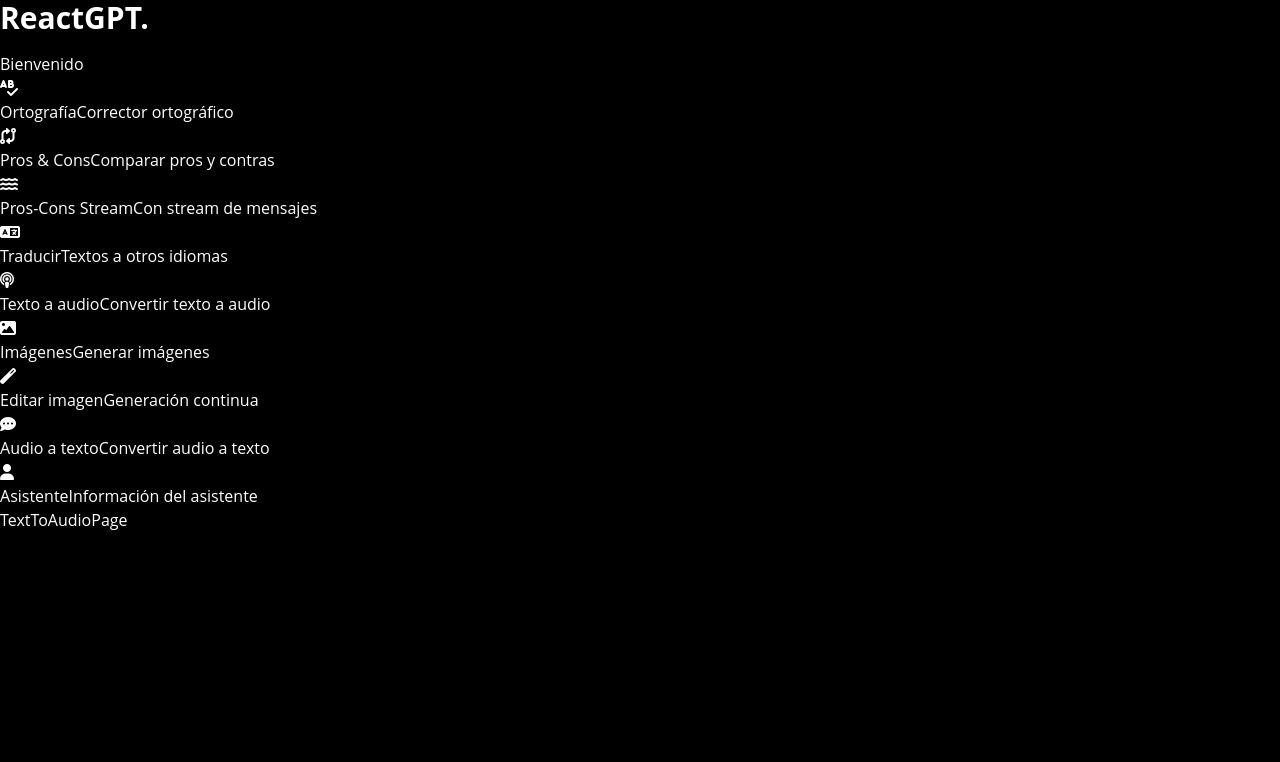
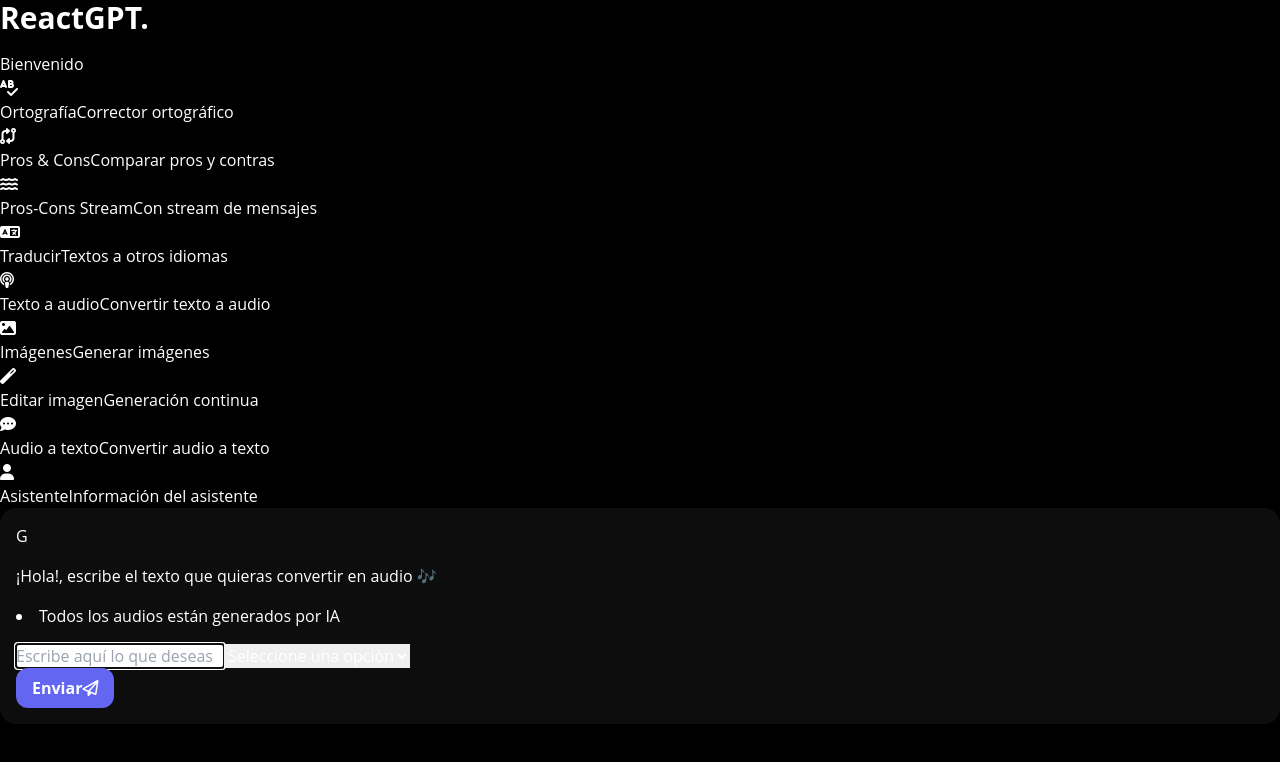
Before and after one commit to ObedSAGA/react-gpt, a React (Vite) app: page /text-to-audio in a window 1280 px wide. Shown: the top 762 px of the page. Built offline with nearby package versions, Linux system fonts and the light colour scheme.

Commit message:
Add text to audio feature

```diff
--- a/src/core/use-cases/index.ts
+++ b/src/core/use-cases/index.ts
@@ -3,3 +3,4 @@ export * from './pros-cons-use-case';
 export * from './pros-cons.stream-use-case';
 export * from './pros-cons.stream-generator-use-case';
 export * from './translate-text.use-case';
+export * from './texto-to-audio-use-case';
--- /dev/null
+++ b/src/core/use-cases/texto-to-audio-use-case.ts
@@ -0,0 +1,38 @@
+
+
+export const textToAudioUseCase = async (prompt: string, voice: string) => {
+
+
+    console.log(voice);
+
+
+    try {
+        const resp = await fetch(`${import.meta.env.VITE_GPT_API}/text-to-audio`, {
+            method: 'POST',
+            headers: {
+                'Content-Type': 'application/json',
+            },
+            body: JSON.stringify({prompt, voice})
+
+        });
+
+        if(!resp.ok) throw new Error('No se pudo realizar la generación de audio');
+
+        const audioFile = await resp.blob();
+        const audioUrl = URL.createObjectURL(audioFile);
+        // console.log(audioUrl);
+
+
+        return {
+            ok: true,
+            audioUrl,
+            message: prompt
+        }
+    } catch (error) {
+        return {
+            ok: false,
+            message: 'No se pudo generar el audio'
+        }
+    }
+
+}
--- /dev/null
+++ b/src/presentation/components/chat-bubbles/GptMessageAudio.tsx
@@ -0,0 +1,30 @@
+import Markdown from "react-markdown"
+
+interface Props {
+    text: string
+    audioUrl: string
+}
+
+
+export const GptMessageAudio = ({text, audioUrl}:Props) => {
+  return (
+    <div className="col-start-1 col-end-8 p-3 rounded-lg fade-in">
+        <div className="flex flex-row items-start">
+            <div className="flex items-center justify-center h-10 w-10 rounded-full bg-green-600 flex-shrink-0">
+                G
+            </div>
+            <div className="relative ml-3 text-sm bg-black bg-opacity-25 pt-3 pb-2 px-4 shadow rounded-xl">
+                <Markdown>
+                    {text}
+                </Markdown>
+                <audio
+                    controls
+                    src={audioUrl}
+                    className="w-full"
+                    autoPlay
+                />
+            </div>
+        </div>
+    </div>
+  )
+}
--- a/src/presentation/components/chat-input-boxes/TextMessageBoxSelect.tsx
+++ b/src/presentation/components/chat-input-boxes/TextMessageBoxSelect.tsx
@@ -55,7 +55,7 @@ export const TextMessageBoxSelect = ({onSendMessage, placeholder, disableCorrect
                     <option value="">Seleccione una opción</option>
                     {
                         options.map(({id, text}) => (
-                            <option key={id} value={text}>{text}</option>
+                            <option key={id} value={id}>{text}</option>
                         ))
                     }
                </select>
--- a/src/presentation/components/index.tsx
+++ b/src/presentation/components/index.tsx
@@ -8,3 +8,4 @@ export * from './chat-input-boxes/TextMessageBox';
 export * from './chat-input-boxes/TextMessageBoxFile';
 export * from './chat-input-boxes/TextMessageBoxSelect';
 export * from './chat-bubbles/GptOrthographyMessage';
+export * from './chat-bubbles/GptMessageAudio';
--- a/src/presentation/pages/text-to-audio/TextToAudioPage.tsx
+++ b/src/presentation/pages/text-to-audio/TextToAudioPage.tsx
@@ -1,6 +1,102 @@
+import { useState } from "react";
+import { GptMessage, GptMessageAudio, MyMessage, TextMessageBoxSelect, TypingLoader } from "../../components";
+import { textToAudioUseCase } from "../../../core/use-cases";
+
+
+interface TextMessage {
+  text: string;
+  isGpt: boolean;
+  type: 'text';
+}
+
+interface AudioMessage {
+  text: string;
+  isGpt: boolean;
+  audio: string;
+  type: 'audio';
+}
+
+type Message = TextMessage | AudioMessage
 
 export const TextToAudioPage = () => {
+
+  const [isLoading, setIsLoading] = useState(false);
+  const [messages, setMessages] = useState<Message[]>([])
+
+  const disclaimer = `¡Hola!, escribe el texto que quieras convertir en audio 🎶 \n * Todos los audios están generados por IA
+  `
+  const voices = [
+    { id: "nova", text: "Nova" },
+    { id: "alloy", text: "Alloy" },
+    { id: "echo", text: "Echo" },
+    { id: "fable", text: "Fable" },
+    { id: "onyx", text: "Onyx" },
+    { id: "shimmer", text: "Shimmer" },
+  ]
+
+  const handlePost = async (text: string, selecetedVoice: string) => {
+    setIsLoading(true);
+    setMessages((prev) => [...prev, { text: text, isGpt: false, type: 'text' }]);
+
+    const { message, audioUrl, ok } = await textToAudioUseCase(text, selecetedVoice);
+    setIsLoading(false);
+    if (!ok) return;
+
+    setMessages((prev) => [...prev, { text: `${selecetedVoice} - ${message}`, isGpt: true, type: 'audio', audio: audioUrl! }]);
+
+  }
+
   return (
-    <div>TextToAudioPage</div>
+    <div className="chat-container">
+      <div className="chat-messages">
+        <div className="grid grid-cols-12 gap-y-2">
+
+          {/* {Bienvenida} */}
+          <GptMessage text={disclaimer} />
+
+          {
+            messages.map((message, index) => (
+              message.isGpt
+                ? (
+
+                  message.type === 'audio' ?
+                    (
+                      <GptMessageAudio
+                        audioUrl={message.audio}
+                        key={index}
+                        text={message.text}
+                      />
+                    )
+                  : (
+                    <GptMessage
+                      text={message.text}
+                      key={index}
+                    />
+                  )
+              )
+                : (
+                  <MyMessage key={index} text={message.text} />
+                )
+            ))
+
+          }
+          {
+            isLoading && (
+              <div className="col-start-1 col-end-12 fade-in">
+                <TypingLoader />
+              </div>
+            )
+          }
+
+        </div>
+      </div>
+
+      <TextMessageBoxSelect
+        onSendMessage={handlePost}
+        placeholder="Escribe aquí lo que deseas"
+        options={voices}
+      />
+
+    </div>
   )
 }
```
